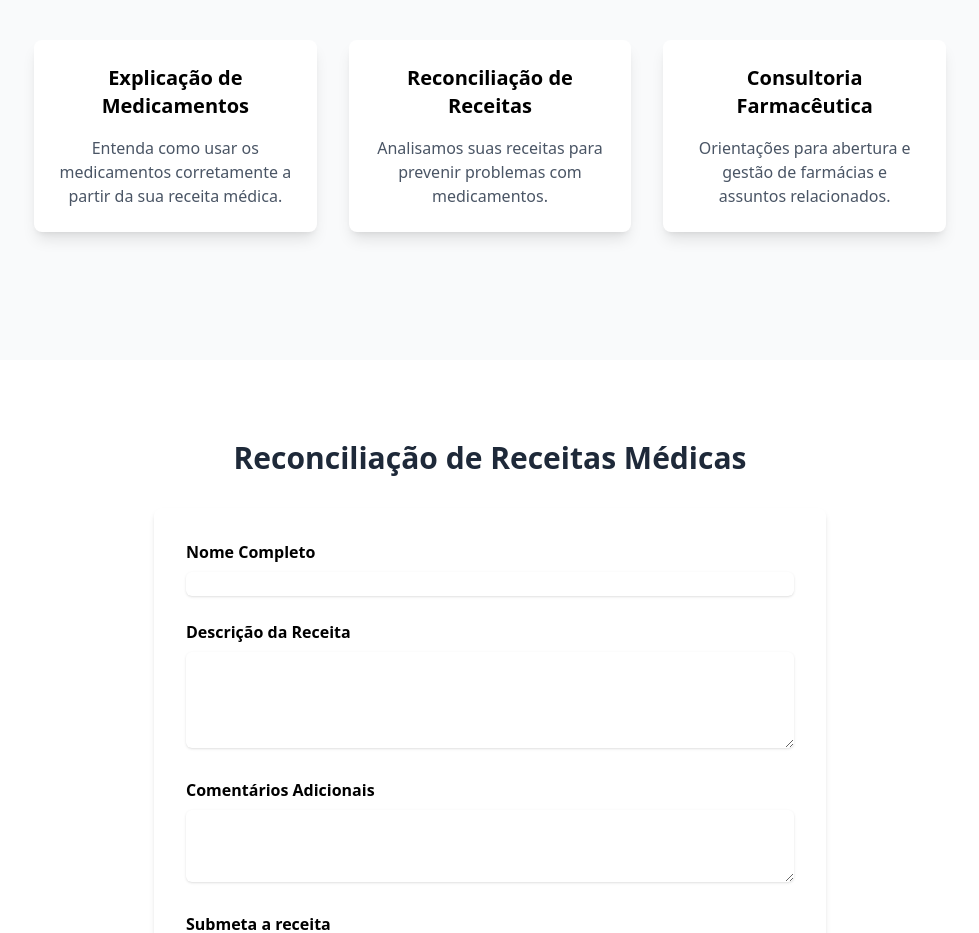
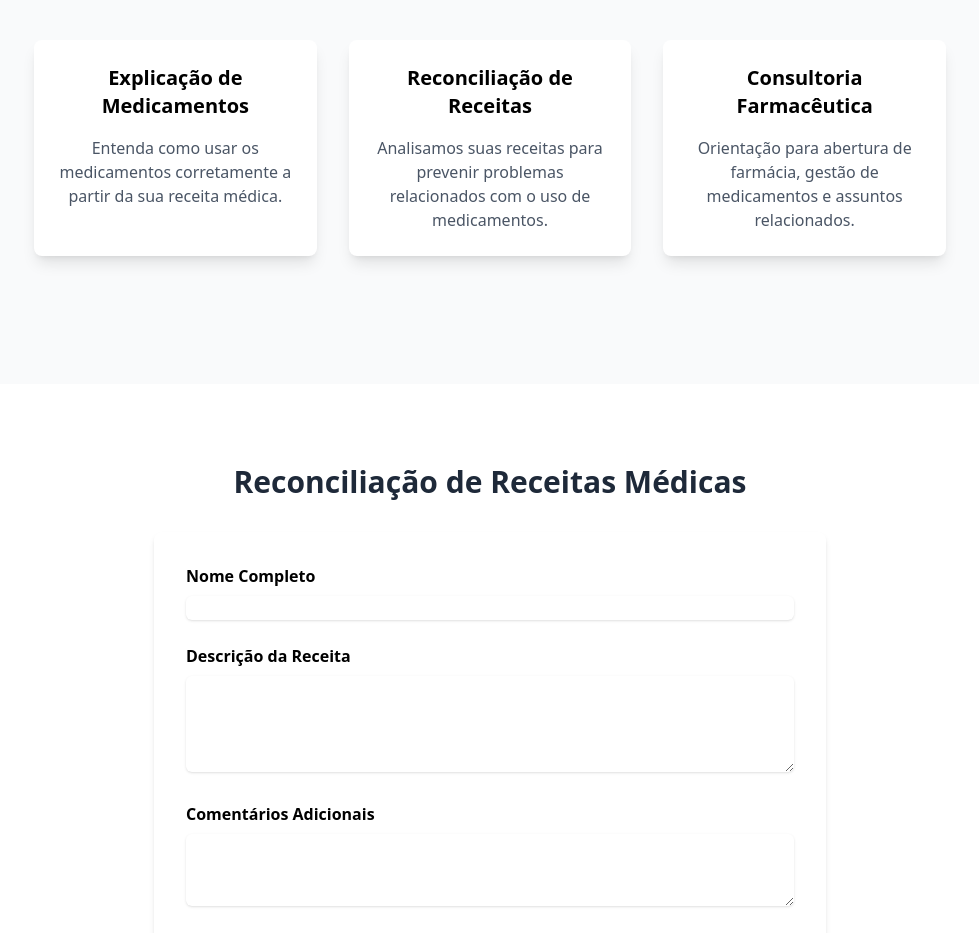
Before and after one commit to Antonio-Massumira/pharmacy-consultancy, a Next.js app: page / in a window 1280 px wide. Shown: the part 860-1793 px from the top of the page, without its empty margins (150-1129 px from the left). Built offline with nearby package versions, Linux system fonts and the light colour scheme.

Commit message:
Edited the AboutSection description

```diff
--- a/src/components/AboutSection.js
+++ b/src/components/AboutSection.js
@@ -6,11 +6,11 @@ export default function AboutSection() {
     },
     {
       title: "Reconciliação de Receitas",
-      description: "Analisamos suas receitas para prevenir problemas com medicamentos."
+      description: "Analisamos suas receitas para prevenir problemas relacionados com o uso de medicamentos."
     },
     {
       title: "Consultoria Farmacêutica",
-      description: "Orientações para abertura e gestão de farmácias e assuntos relacionados."
+      description: "Orientação para abertura de farmácia, gestão de medicamentos e assuntos relacionados."
     },
   ];
 
```
